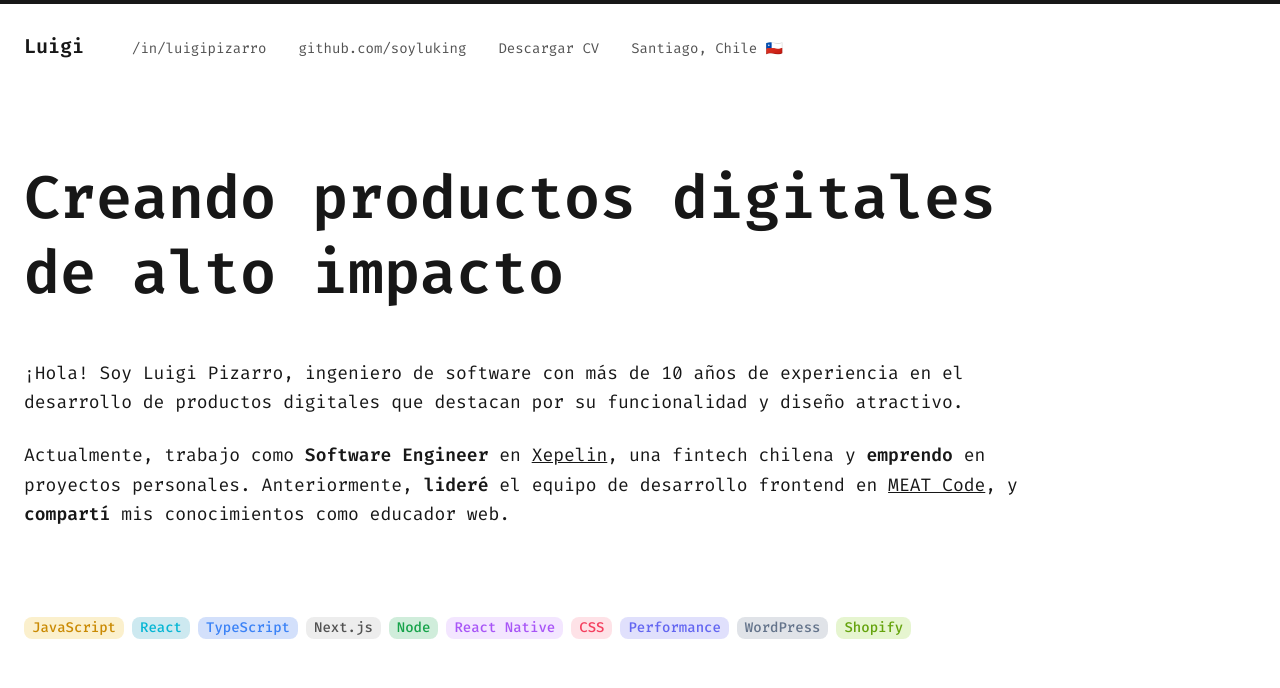
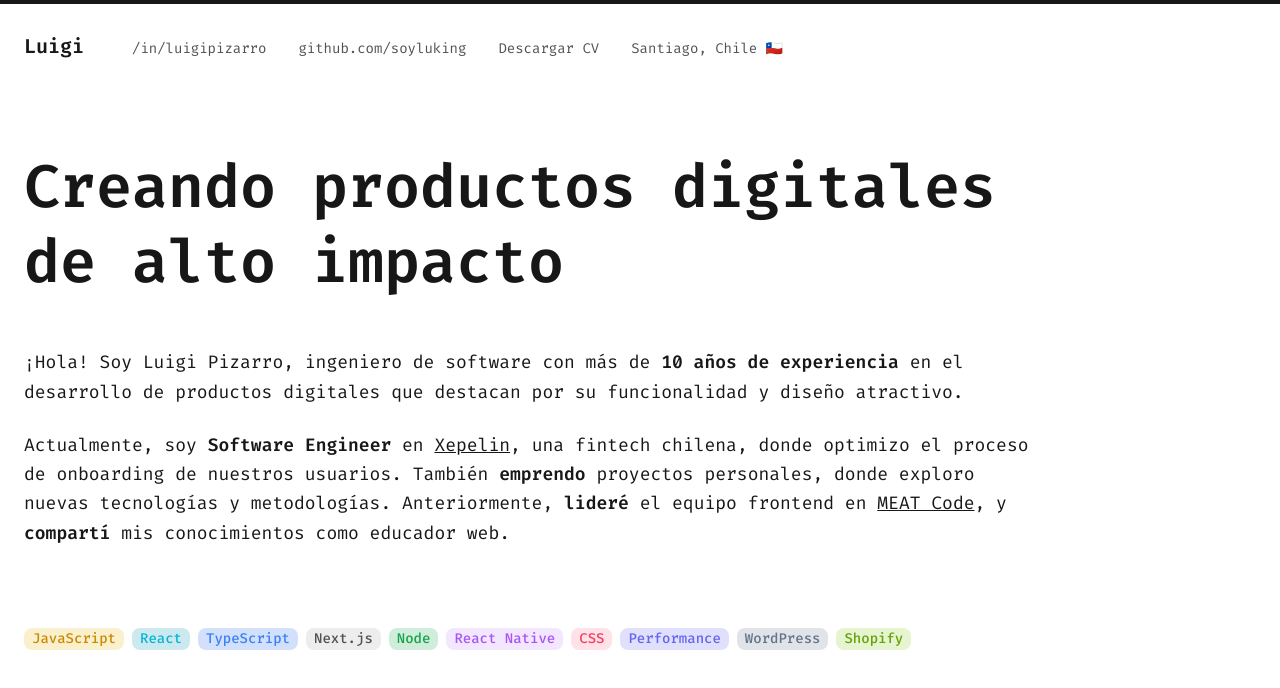
Before and after one commit to soyluking/luigipizarro-portafolio, a Next.js app: page / in a window 1280 px wide. Shown: the top 688 px of the page. Built offline with nearby package versions, Linux system fonts and the light colour scheme; no server answers.

Commit message:
chore: update copies

```diff
--- a/app/components/Container.tsx
+++ b/app/components/Container.tsx
@@ -3,5 +3,9 @@ interface ContainerProps {
 }
 
 export default function Container({ children }: ContainerProps) {
-  return <div className="max-w-screen-xl mx-auto px-6 w-full">{children}</div>;
+  return (
+    <div className="max-w-screen-xl 2xl:max-w-screen-2xl mx-auto px-6 w-full">
+      {children}
+    </div>
+  );
 }
--- a/app/page.tsx
+++ b/app/page.tsx
@@ -17,13 +17,16 @@ export default function Home() {
 
             <div className="dark:text-neutral-400 flex flex-col gap-6 md:text-lg md:leading-relaxed">
               <h2>
-                ¡Hola! Soy Luigi Pizarro, ingeniero de software con más de 10
-                años de experiencia en el desarrollo de productos digitales que
-                destacan por su funcionalidad y diseño atractivo.
+                ¡Hola! Soy Luigi Pizarro, ingeniero de software con más de{' '}
+                <strong className="font-semibold dark:text-white">
+                  10 años de experiencia
+                </strong>{' '}
+                en el desarrollo de productos digitales que destacan por su
+                funcionalidad y diseño atractivo.
               </h2>
 
               <p>
-                Actualmente, trabajo como{' '}
+                Actualmente, soy{' '}
                 <strong className="font-semibold dark:text-white">
                   Software Engineer
                 </strong>{' '}
@@ -37,15 +40,17 @@ export default function Home() {
                 >
                   Xepelin
                 </a>
-                , una fintech chilena y{' '}
+                , una fintech chilena, donde optimizo el proceso de onboarding
+                de nuestros usuarios. También{' '}
                 <strong className="font-semibold dark:text-white">
                   emprendo
                 </strong>{' '}
-                en proyectos personales. Anteriormente,{' '}
+                proyectos personales, donde exploro nuevas tecnologías y
+                metodologías. Anteriormente,{' '}
                 <strong className="font-semibold dark:text-white">
                   lideré
                 </strong>{' '}
-                el equipo de desarrollo frontend en{' '}
+                el equipo frontend en{' '}
                 <a
                   className="hover:text-yellow-500 underline"
                   href="https://www.meatcode.cl/"
@@ -63,7 +68,7 @@ export default function Home() {
               </p>
             </div>
 
-            <Skills className="mt-4 md:mt-10" />
+            <Skills className="mt-4 md:mt-8" />
           </div>
         </Container>
       </section>
```
